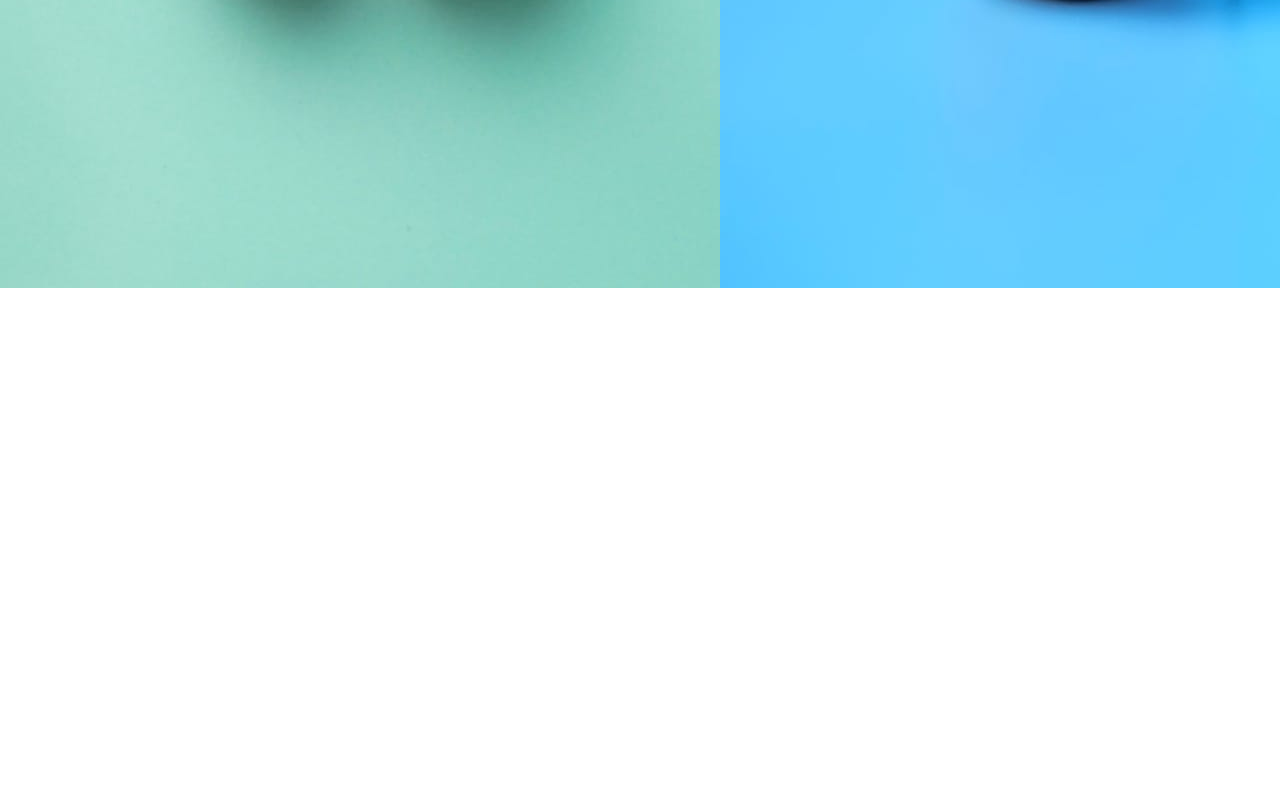
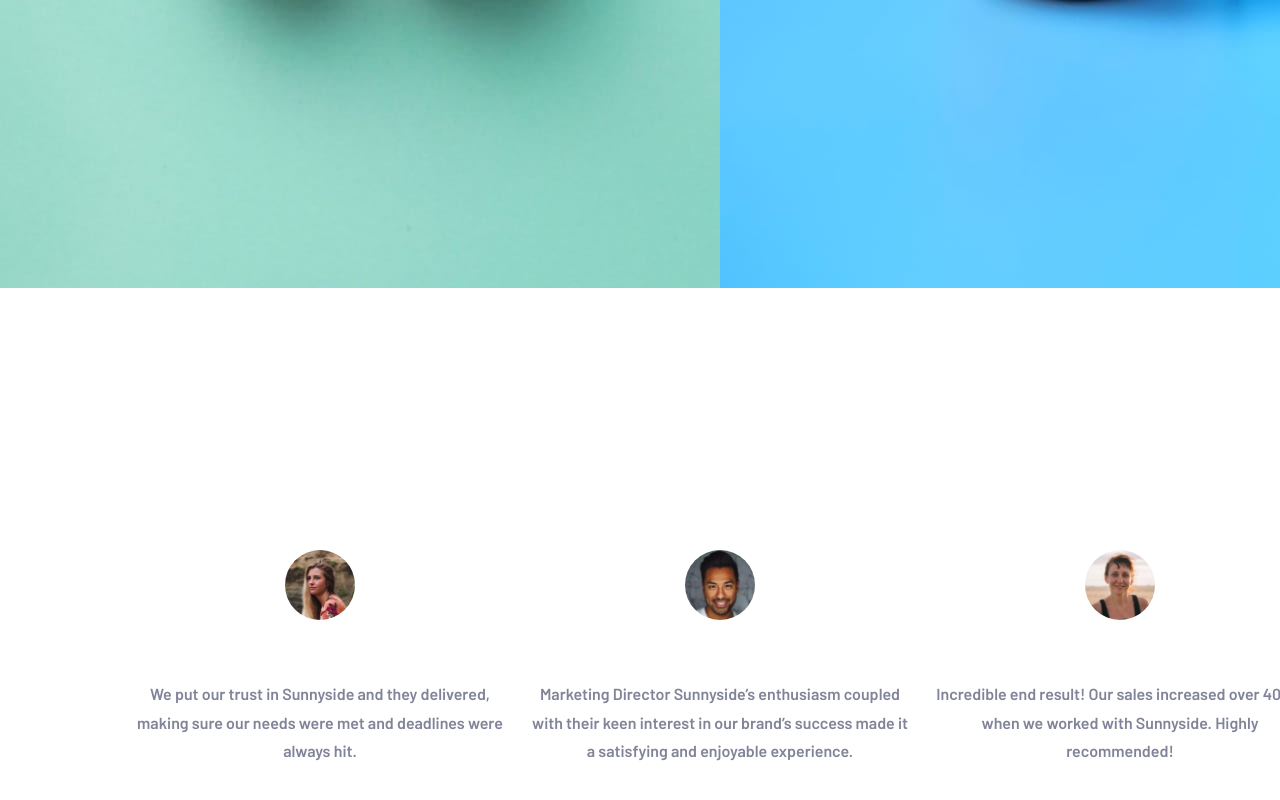
Before and after one commit to anasZabili/sunny_side_agency_challenge_FEM, a React (Create React App) app: page / in a window 1280 px wide. Shown: the part 2312-3112 px from the top of the page. Before the commit the page ends 2600 px from the top, so only its background shows below. Built offline with nearby package versions, Linux system fonts and the light colour scheme.

Commit message:
<Feat> Testimonials layout

```diff
--- a/src/components/Home/index.js
+++ b/src/components/Home/index.js
@@ -5,6 +5,10 @@ import EggImage from "../../images/desktop/image-transform.jpg";
 import GlassImage from "../../images/desktop/image-stand-out.jpg";
 import CherryImage from "../../images/desktop/image-graphic-design.jpg";
 import OrangeImage from "../../images/desktop/image-photography.jpg";
+import Testimonials from "../Testimonials";
+import EmilyImg from "../../images/image-emily.jpg";
+import JennieImg from "../../images/image-jennie.jpg";
+import ThomasImg from "../../images/image-thomas.jpg";
 
 const Grid = styled.div`
   align-items: center;
@@ -17,8 +21,17 @@ const Grid = styled.div`
   /* grid-template-rows: 1.5fr 1fr 1fr 1fr; */
 `;
 
+const TestimonialsView = styled.div`
+  display: flex;
+  justify-content: center;
+  align-items: center;
+  height: 800px;
+  margin: 0px 120px;
+`;
+
 const Home = () => {
   return (
+    <>
       <Grid>
         <Header />
         <ContentCard />
@@ -46,6 +59,27 @@ const Home = () => {
       sales increased over 400% when we worked with Sunnyside. Highly
       recommended! Jennie F. Business Owner About Services Projects Contact */}
       </Grid>
+      <TestimonialsView>
+        <Testimonials
+          avatarImg={EmilyImg}
+          bodyContent="We put our trust in Sunnyside and
+      they delivered, making sure our needs were met and deadlines were always
+      hit."
+        />
+        <Testimonials
+          avatarImg={ThomasImg}
+          bodyContent="Marketing Director Sunnyside’s enthusiasm coupled with their
+      keen interest in our brand’s success made it a satisfying and enjoyable
+      experience."
+        />
+        <Testimonials
+          avatarImg={JennieImg}
+          bodyContent="Incredible end result! Our
+          sales increased over 400% when we worked with Sunnyside. Highly
+          recommended!"
+        />
+      </TestimonialsView>
+    </>
   );
 };
 
--- a/src/components/Navbar/index.js
+++ b/src/components/Navbar/index.js
@@ -12,7 +12,6 @@ const Wrapper = styled.div`
 const Title = styled.h1`
   font-size: 2em;
   color: white;
-  font-weight: bold;
   flex: 1;
 `;
 
--- /dev/null
+++ b/src/components/Testimonials/index.js
@@ -0,0 +1,38 @@
+import styled from "styled-components";
+
+const TestimonialsCard = styled.div`
+  /* center this div vertically */
+
+  display: flex;
+  flex-direction: column;
+  justify-content: center;
+  align-items: center;
+  text-align: center;
+  margin-top: auto;
+  width: 100%;
+  height: 100%;
+`;
+
+const Avatar = styled.img`
+  width: 70px;
+  height: 70px;
+  border-radius: 50%;
+`;
+
+const Body = styled.p`
+  font-family: "barlow", sans-serif;
+  color: hsl(232, 10%, 55%);
+  margin: 60px 10px;
+  line-height: 1.8;
+`;
+
+const Testimonials = ({ avatarImg, bodyContent }) => {
+  return (
+    <TestimonialsCard>
+      <Avatar src={avatarImg} />
+      <Body>{bodyContent}</Body>
+    </TestimonialsCard>
+  );
+};
+
+export default Testimonials;
```
Lines whose indentation alone changed are shown as unchanged.
